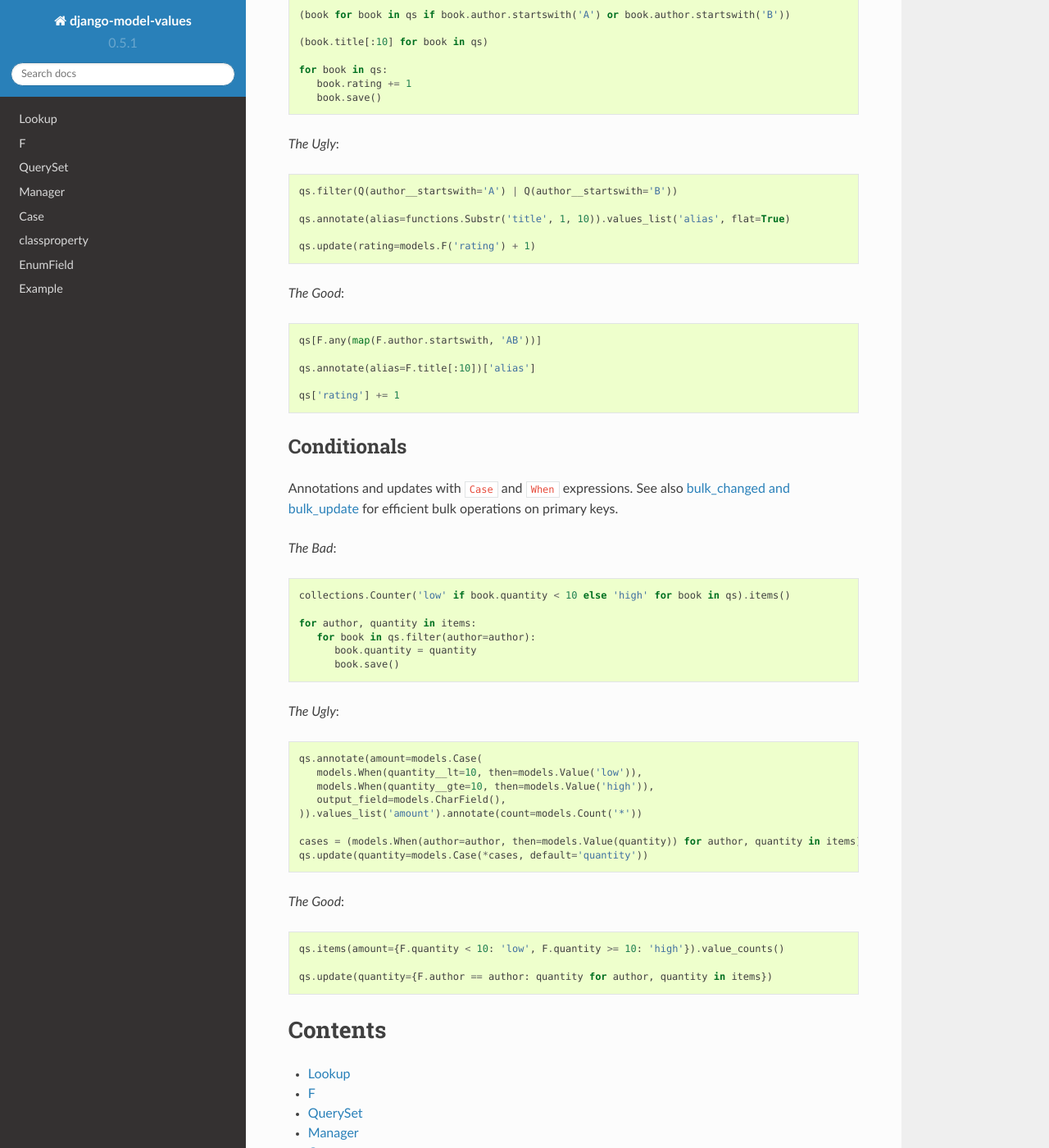
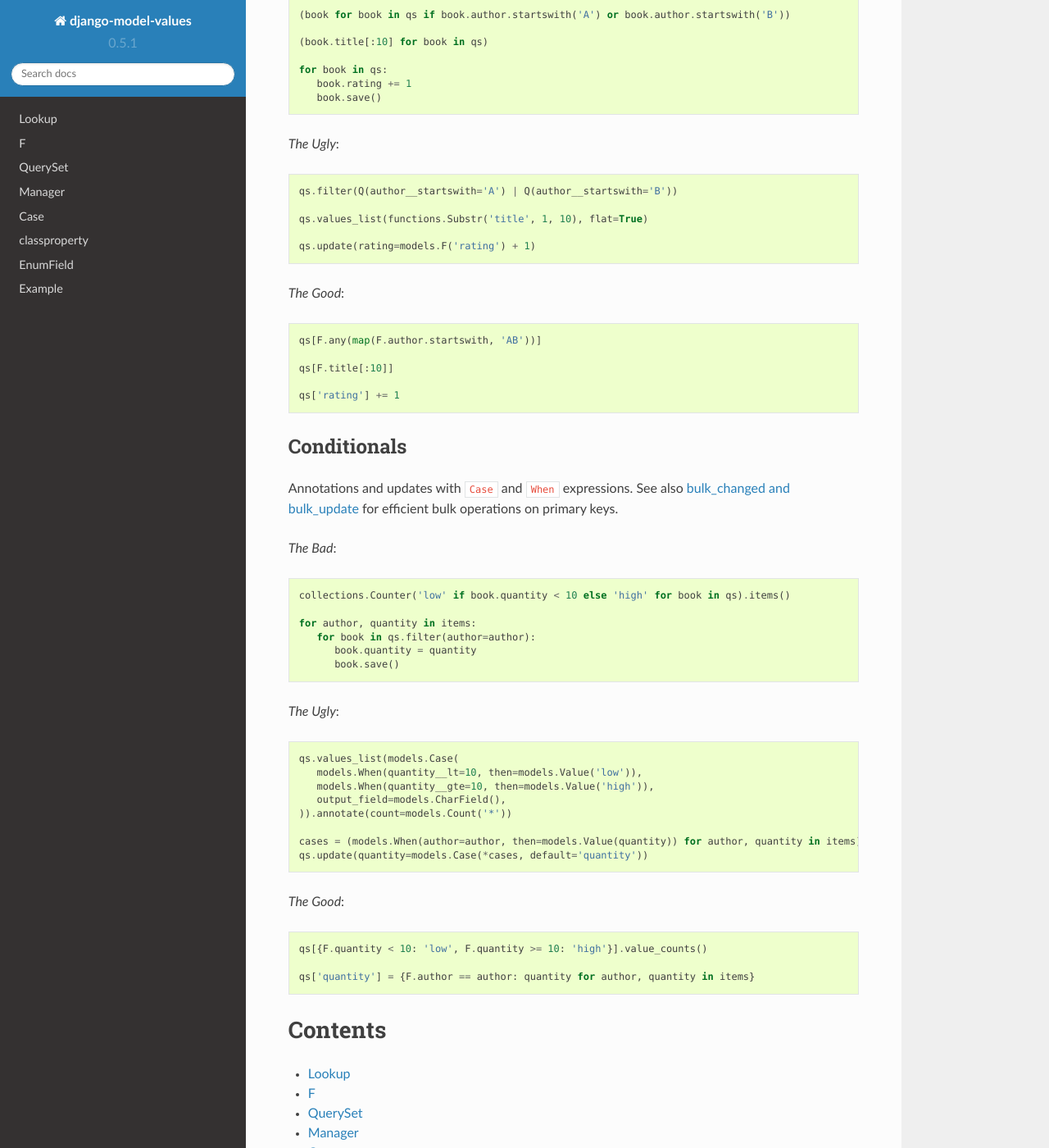
Before and after one commit to coady/django-model-values, a Sphinx documentation site: the page built from docs/index.rst, in a window 1280 px wide and 1400 px high, scrolled down 3886 px. Shown: the whole window at 82% size. Built offline with Sphinx 7.4.7 and the Read the Docs theme 2.0.0, drawn with Linux system fonts in a browser that asks for light colours; the version number is read from the project's files by our own code.

```diff
--- a/README.rst
+++ b/README.rst
@@ -107,6 +107,7 @@ dev
 * Django 2.1 functions
 * ``EnumField``
 * Annotated ``items``
+* Expressions in column selection
 
 0.5
 
--- a/docs/index.rst
+++ b/docs/index.rst
@@ -166,7 +166,7 @@ Note they can be used directly even without a custom manager.
 
    qs.filter(Q(author__startswith='A') | Q(author__startswith='B'))
 
-   qs.annotate(alias=functions.Substr('title', 1, 10)).values_list('alias', flat=True)
+   qs.values_list(functions.Substr('title', 1, 10), flat=True)
 
    qs.update(rating=models.F('rating') + 1)
 
@@ -174,7 +174,7 @@ Note they can be used directly even without a custom manager.
 
    qs[F.any(map(F.author.startswith, 'AB'))]
 
-   qs.annotate(alias=F.title[:10])['alias']
+   qs[F.title[:10]]
 
    qs['rating'] += 1
 
@@ -194,20 +194,20 @@ See also `bulk_changed and bulk_update <reference.html#manager>`_ for efficient
 
 *The Ugly*::
 
-   qs.annotate(amount=models.Case(
+   qs.values_list(models.Case(
       models.When(quantity__lt=10, then=models.Value('low')),
       models.When(quantity__gte=10, then=models.Value('high')),
       output_field=models.CharField(),
-   )).values_list('amount').annotate(count=models.Count('*'))
+   )).annotate(count=models.Count('*'))
 
    cases = (models.When(author=author, then=models.Value(quantity)) for author, quantity in items)
    qs.update(quantity=models.Case(*cases, default='quantity'))
 
 *The Good*::
 
-   qs.items(amount={F.quantity < 10: 'low', F.quantity >= 10: 'high'}).value_counts()
+   qs[{F.quantity < 10: 'low', F.quantity >= 10: 'high'}].value_counts()
 
-   qs.update(quantity={F.author == author: quantity for author, quantity in items})
+   qs['quantity'] = {F.author == author: quantity for author, quantity in items}
 
 Contents
 ==================
```
Also changed, not shown: model_values.py (+10 -7 lines), 1 other file.
